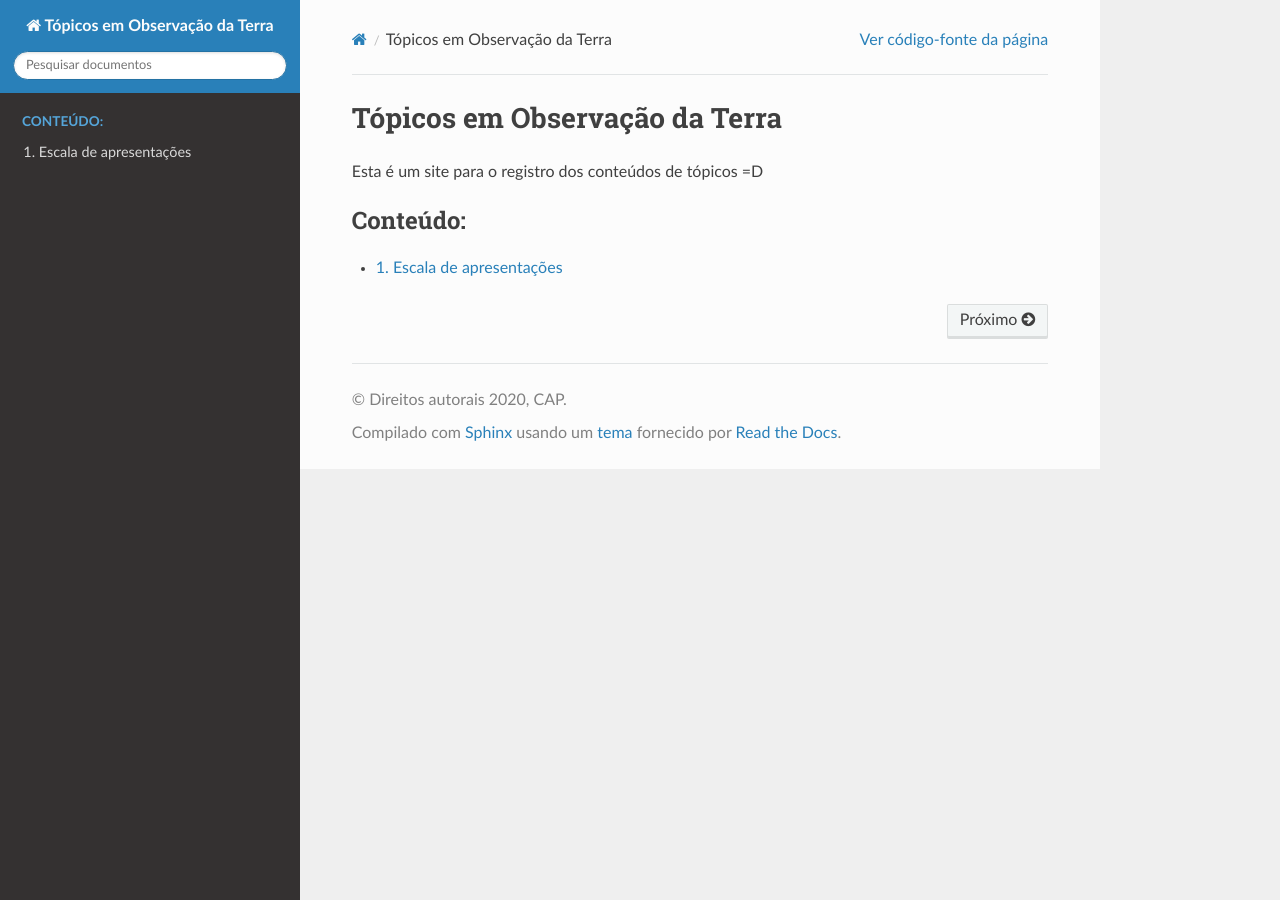
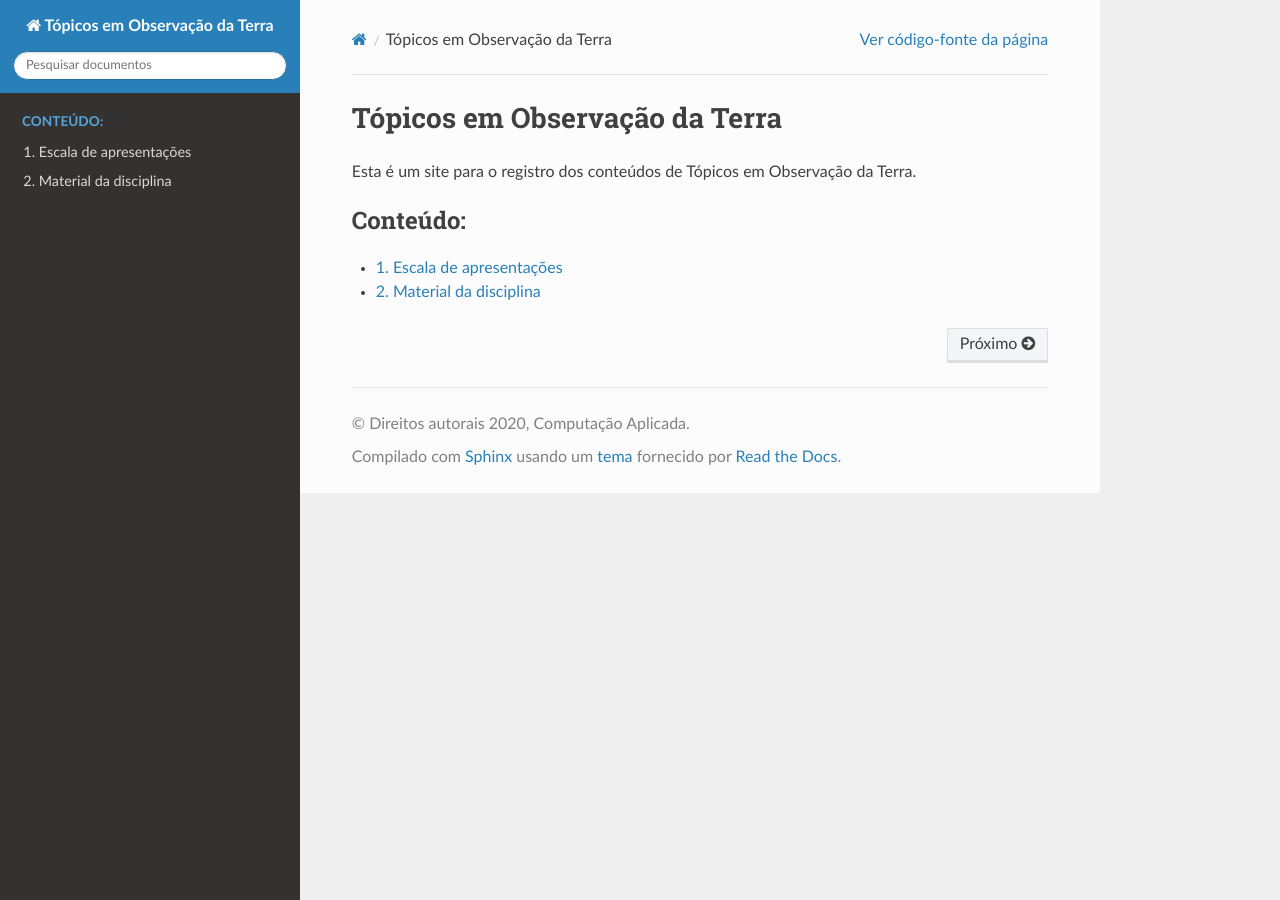
Before and after one commit to CAP-378/cap-378-site, a Sphinx documentation site: the page built from source/index.rst, in a window 1280 px wide. Built offline with Sphinx 7.4.7 and the Read the Docs theme 2.0.0, drawn with Linux system fonts in a browser that asks for light colours.

Commit message:
Atualização dos tópicos da página

```diff
--- a/source/conf.py
+++ b/source/conf.py
@@ -18,8 +18,8 @@
 # -- Project information -----------------------------------------------------
 
 project = 'Tópicos em Observação da Terra'
-copyright = '2020, CAP'
-author = 'CAP'
+copyright = '2020, Computação Aplicada'
+author = 'Leonardo'
 
 # The full version, including alpha/beta/rc tags
 release = '0.0.1'
--- a/source/escala.rst
+++ b/source/escala.rst
@@ -1,4 +1,4 @@
 Escala de apresentações
 =========================
 
-Registrando as apresentações...
+Esta é a página onde a escala de apresentações será colocada.
--- a/source/index.rst
+++ b/source/index.rst
@@ -6,7 +6,7 @@
 Tópicos em Observação da Terra
 =================================
 
-Esta é um site para o registro dos conteúdos de tópicos =D
+Esta é um site para o registro dos conteúdos de Tópicos em Observação da Terra.
 
 .. toctree::
    :numbered:
@@ -14,6 +14,7 @@ Esta é um site para o registro dos conteúdos de tópicos =D
    :caption: Conteúdo:
 
    escala
+   material
 
 .. Índice
 .. ==================
--- /dev/null
+++ b/source/material.rst
@@ -0,0 +1,4 @@
+Material da disciplina
+=========================
+
+ Lorem ipsum dolor sit amet, consectetur adipiscing elit. Duis facilisis lectus purus, ut mattis ex egestas eu. Sed sit amet arcu sit amet nisl rutrum pulvinar. Fusce non urna rutrum, lacinia elit eget, volutpat massa. Donec tellus sapien, vulputate a auctor sit amet, lobortis quis ante. Ut iaculis rutrum accumsan. Proin ante lacus, suscipit vel vehicula pulvinar, volutpat a elit. Suspendisse porttitor massa a massa lacinia, at fringilla odio feugiat. In sodales, ante vitae convallis mattis, enim est ornare lorem, et pulvinar risus metus nec nisl. Ut sit amet ligula eros. Nullam et sollicitudin arcu, sed commodo turpis. Fusce tincidunt gravida tincidunt. Fusce varius lorem a porta suscipit. Phasellus facilisis commodo euismod.
```
